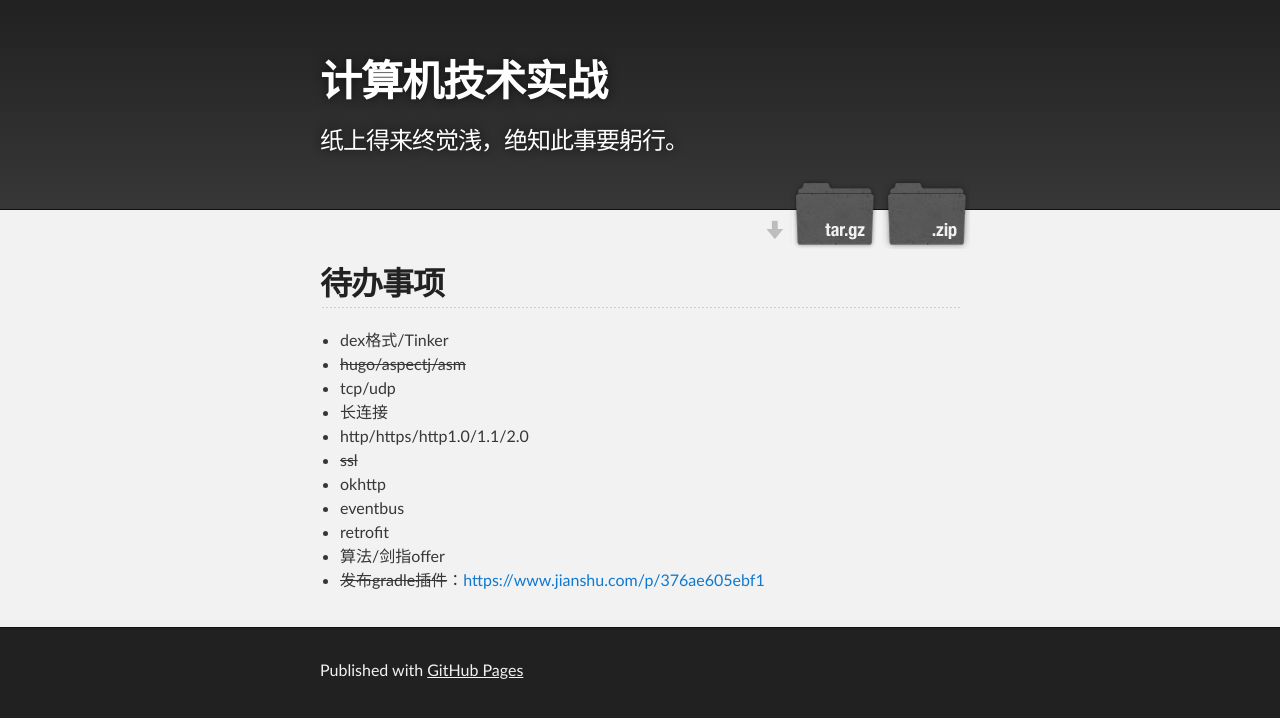
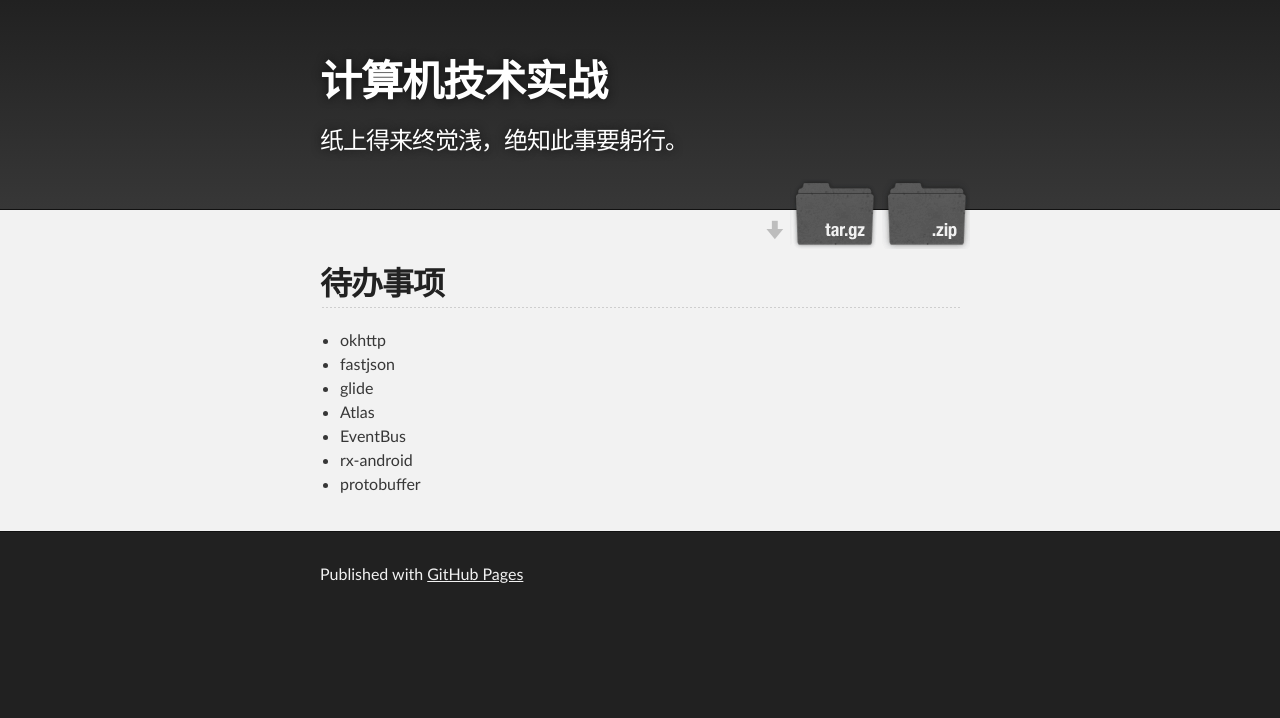
Before and after one commit to mwping/mwping.github.io, a Jekyll site: the page built from help/todo.md, in a window 1280 px wide. Shown: the top 718 px of the page. Built offline with Jekyll 4.4.1, drawn with Linux system fonts in a browser that asks for light colours; our own code applies the rules of GitHub Pages for plain Markdown files.

Commit message:
fix todo

```diff
--- a/help/todo.md
+++ b/help/todo.md
@@ -1,13 +1,9 @@
 ## 待办事项
 
-* dex格式/Tinker
-* ~~hugo/aspectj/asm~~
-* tcp/udp
-* 长连接
-* http/https/http1.0/1.1/2.0
-* ~~ssl~~
 * okhttp
-* eventbus
-* retrofit
-* 算法/剑指offer
-* ~~发布gradle插件~~：[https://www.jianshu.com/p/376ae605ebf1](https://www.jianshu.com/p/376ae605ebf1)
+* fastjson
+* glide
+* Atlas
+* EventBus
+* rx-android
+* protobuffer
```
